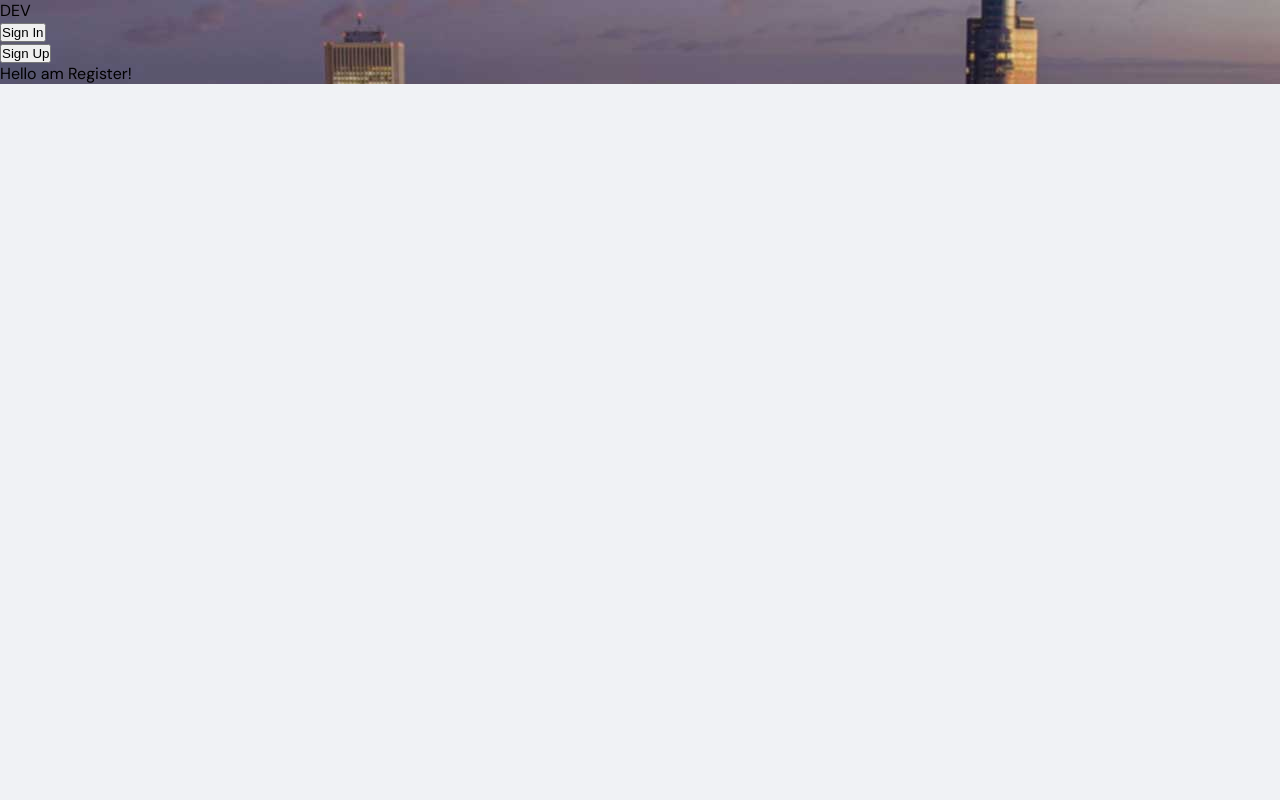
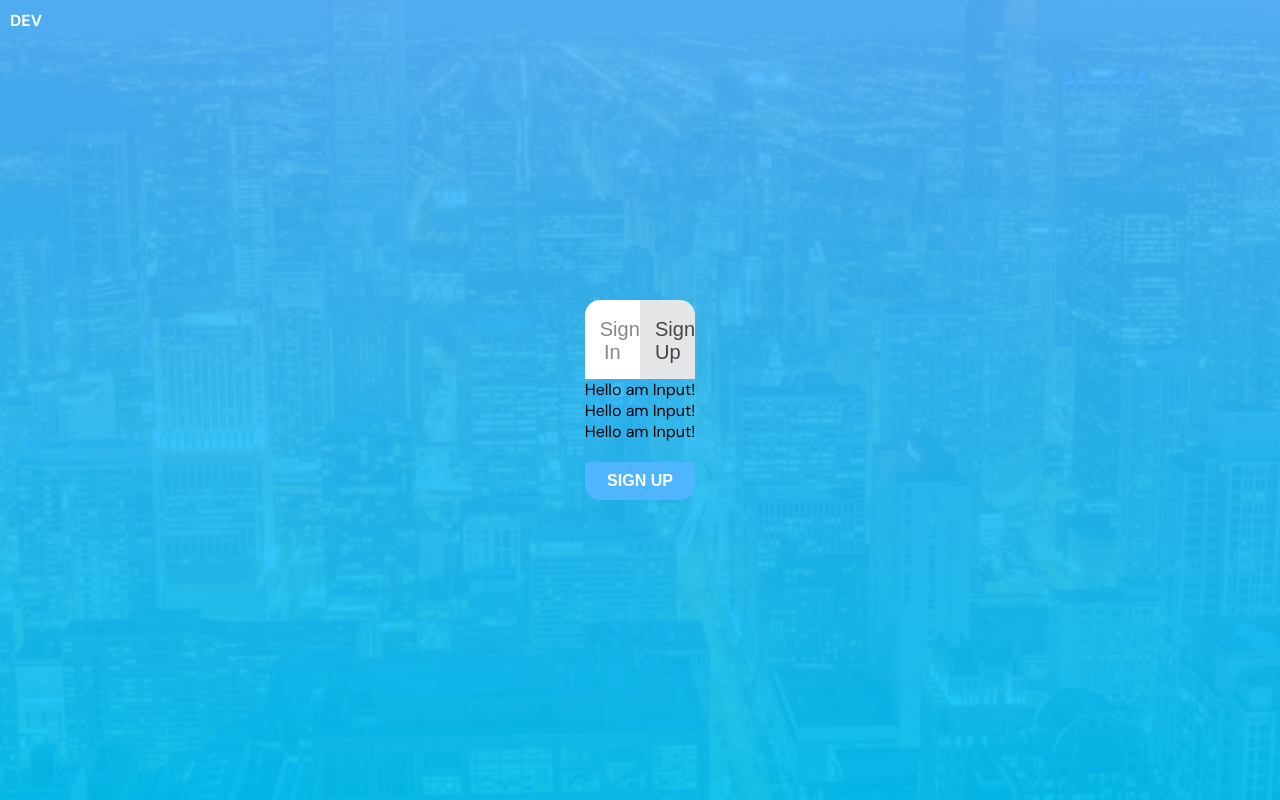
Before and after one commit to Maurici8leaga/Fronted-chat-Mern, a React (Create React App) app: page / in a window 1280 px wide. Both pictures are taken after a click on the button "Sign Up". Built offline with nearby package versions, Linux system fonts and the light colour scheme.

Commit message:
Feat: new files, folders and features
It was created a new component named ErrorNotFound and for this component was added a route in routes.js file. It was implemented AppRouter in App.jsx. It was created new components  with its scss files too, such as: Register.jsx, Button.jsx and Input.jsx

```diff
--- a/src/App.jsx
+++ b/src/App.jsx
@@ -1,5 +1,5 @@
+import { BrowserRouter } from 'react-router-dom';
 import { AppRouter } from '@root/routes';
-import { BrowserRouter } from 'react-router-dom';
 import '@root/App.scss';
 
 // Design Pattern Atomic: https://medium.com/pixel-perfect/qu%C3%A9-es-el-dise%C3%B1o-at%C3%B3mico-a5cbed06688e
--- a/src/atoms/auth/auth-tabs/AuthTabs.jsx
+++ b/src/atoms/auth/auth-tabs/AuthTabs.jsx
@@ -1,8 +1,8 @@
 import { useState } from 'react';
-import '@atoms/auth/auth-tabs/AuthTabs.scss';
-import backgroundImage from '@assets/images/background.jpg';
 import Login from '@atoms/auth/login/Login';
 import Register from '@atoms/auth/register/Register';
+import backgroundImage from '@assets/images/background.jpg';
+import '@atoms/auth/auth-tabs/AuthTabs.scss';
 
 // Design Pattern Stateful/Stateless: https://www.oscarblancarteblog.com/2018/09/26/componentes-con-estado-y-sin-estado/
 const AuthTabs = () => {
--- a/src/atoms/auth/auth-tabs/AuthTabs.scss
+++ b/src/atoms/auth/auth-tabs/AuthTabs.scss
@@ -0,0 +1,90 @@
+.container-wrapper {
+  width: 100vw;
+  min-height: 100vh;
+  display: grid;
+  justify-content: center;
+  align-content: center;
+  padding: 15px;
+  background-repeat: no-repeat;
+  background-size: cover;
+  background-position: center;
+  position: relative;
+  z-index: 1;
+
+  .environment {
+    position: absolute;
+    padding: 10px;
+    color: var(--white-1);
+    font-weight: 900;
+  }
+
+  &::before {
+    content: '';
+    display: block;
+    position: absolute;
+    z-index: -1;
+    width: 100%;
+    height: 100%;
+    top: 0;
+    left: 0;
+    background: linear-gradient(to bottom, var(--primary-1), var(--primary-2));
+    opacity: 0.9;
+  }
+
+  &-auth {
+    display: flex;
+    justify-content: center;
+    flex-direction: column;
+    text-align: left;
+
+    .tabs {
+      margin: 30px auto;
+      max-width: 500px;
+      overflow: hidden;
+      position: relative;
+      padding: 0;
+      border-top-left-radius: 15px;
+      border-top-right-radius: 15px;
+      border-bottom-right-radius: 15px;
+      border-bottom-left-radius: 15px;
+
+      .tab-group {
+        list-style: none;
+        padding: 0;
+        margin: 0;
+
+        .active button {
+          background: var(--white-3);
+          color: var(--gray-2);
+        }
+
+        li button,
+        .forgot-password,
+        .reset-password {
+          display: block;
+          text-decoration: none;
+          padding: 15px;
+          background: var(--white-1);
+          color: var(--gray-1);
+          font-size: 20px;
+          float: left;
+          width: 50%;
+          border: none;
+          text-align: center;
+          border-top: 3px solid transparent;
+          transition: all 0.4s ease-in-out;
+        }
+      }
+
+      .tab-item {
+        padding: 30px 0 0;
+      }
+
+      .tabs-forgot-password {
+        height: 240px;
+        border-bottom-right-radius: 15px;
+        border-bottom-left-radius: 15px;
+      }
+    }
+  }
+}
--- a/src/atoms/auth/register/Register.jsx
+++ b/src/atoms/auth/register/Register.jsx
@@ -1,7 +1,76 @@
-import React from 'react';
+import { useState, useEffect } from 'react';
+// import { useNavigate } from 'react-router-dom';
+import Button from '@molecules/button/Button';
+import Input from '@molecules/input/Input';
+// import { authService } from '@services/api/auth/auth.service';
+import '@atoms/auth/register/Register.scss';
 
 const Register = () => {
-  return <div>Hello am Register!</div>;
+  // states
+  const [username, setUsername] = useState('');
+  const [email, setEmail] = useState('');
+  const [password, setPassword] = useState('');
+  const [loading, setLoading] = useState(false);
+  // const [errorMessage, setErrorMessage] = useState('');
+  // const [alertType, setAlertType] = useState('');
+  // const [hasError, setHasError] = useState(false);
+  // const [user, setUser] = useState();
+
+  // const navigate = useNavigate();
+  // "useNavigate" es un hook para navegar a otra pagina esto es de la version react-routter-dom 6
+  // este useNavigate espera un "to" el cual se le puede pasar "/" conn la direccion o puedes coloca "-1" para regresar una pag anterior  o "+1" para ir adelante
+
+  const registerUser = async (event) => {
+    setLoading(true);
+    // este "setLoading" pasara a true si el usuario lleno todos los input y le dio click al button
+    event.preventDefault();
+  };
+
+  // ciclos de vida
+  useEffect(() => {}, []);
+
+  return (
+    <form className="auth-form" onSubmit={registerUser}>
+      <div className="form-input-container">
+        <Input
+          id="username"
+          name="username"
+          type="text"
+          value={username}
+          labelText="Username"
+          placeholder="Enter Username"
+          style={{}}
+          handleChange={(event) => setUsername(event.target.value)}
+        />
+        <Input
+          id="email"
+          name="email"
+          type="text"
+          value={email}
+          labelText="Email"
+          placeholder="Enter Email"
+          style={{}}
+          handleChange={(event) => setEmail(event.target.value)}
+        />
+        <Input
+          id="password"
+          name="password"
+          type="text"
+          value={password}
+          labelText="Password"
+          placeholder="Enter Password"
+          style={{}}
+          handleChange={(event) => setPassword(event.target.value)}
+        />
+      </div>
+      <Button
+        label={`${loading ? 'SIGN UP IN PROGRESS...' : 'SIGN UP'}`}
+        className="auth-button button"
+        disabled={!username || !email || !password}
+        // disabled es paraa que si el usuario no ha llenado los inputs este no se habilite
+      />
+    </form>
+  );
 };
 
 export default Register;
--- /dev/null
+++ b/src/atoms/auth/register/Register.scss
@@ -0,0 +1,61 @@
+.auth-form {
+  .form-input-container {
+    margin-bottom: 20px;
+
+    .checkmark-container {
+      display: flex;
+      align-items: baseline;
+      font-size: 14px;
+      cursor: pointer;
+      user-select: none;
+
+      input {
+        margin-right: 10px;
+        cursor: pointer;
+      }
+    }
+
+    .error {
+      border: 1px solid var(--error);
+    }
+  }
+
+  .auth-button {
+    color: var(--white-1);
+    background-color: var(--primary-1);
+    border-color: var(--primary-1);
+    display: block;
+    width: 100%;
+    font-weight: 700;
+    cursor: pointer;
+
+    &:disabled {
+      cursor: not-allowed;
+      pointer-events: none;
+      background-color: var(--primary-1);
+      opacity: 0.5;
+      border-color: var(--primary-1);
+    }
+  }
+
+  a {
+    color: inherit;
+    text-decoration: none;
+  }
+
+  .forgot-password {
+    display: flex;
+    padding-top: 10px;
+    cursor: pointer;
+    justify-content: flex-end;
+
+    .arrow-right {
+      margin-left: 2px;
+      margin-top: 2px;
+    }
+
+    &:hover {
+      color: var(--primary-1);
+    }
+  }
+}
--- /dev/null
+++ b/src/atoms/error/ErrorNotFound.jsx
@@ -0,0 +1,20 @@
+import { useNavigate } from 'react-router-dom';
+import Button from '@molecules/button/Button';
+import '@atoms/error/ErrorNotFound.scss';
+
+// Design Patern Render Props: https://medium.com/@miguel.angel.romero.gtz/apuntes-de-react-patrones-render-props-949006ac097f
+const ErrorNotFound = () => {
+  const navigate = useNavigate();
+  // "useNavigate" es un hook para navegar a otra pagina esto es de la version react-routter-dom 6
+  // este useNavigate espera un "to" el cual se le puede pasar "/" conn la direccion o puedes coloca "-1" para regresar una pag anterior  o "+1" para ir adelante
+
+  return (
+    <div className="error-container">
+      <div className="oops">Oops!</div>
+      <p className="not-found">Error 404: Page Not Found</p>
+      <Button label="Back Home" className="back-button button" handleClick={() => navigate(-1)} />
+    </div>
+  );
+};
+
+export default ErrorNotFound;
--- /dev/null
+++ b/src/atoms/error/ErrorNotFound.scss
@@ -0,0 +1,30 @@
+.error-container {
+  height: 100vh;
+  display: flex;
+  flex-direction: column;
+  align-items: center;
+  justify-content: center;
+
+  .oops {
+    font-weight: 700;
+    color: var(--primary-1);
+    font-size: 10rem;
+    text-transform: uppercase;
+  }
+
+  .not-found {
+    font-size: 2rem;
+    font-weight: 700;
+    color: var(--primary-1);
+  }
+
+  .back-button {
+    color: var(--white-1);
+    background-color: var(--primary-1);
+    border-color: var(--primary-1);
+    display: block;
+    margin-top: 40px;
+    font-weight: 700;
+    cursor: pointer;
+  }
+}
--- /dev/null
+++ b/src/molecules/button/Button.jsx
@@ -0,0 +1,27 @@
+import PropTypes from 'prop-types';
+
+const Button = (props) => {
+  const { label, className, handleClick } = props;
+  // este seran los props que este component solicite para si poder sastifacer
+
+  return (
+    <>
+      <button className={className} onClick={handleClick}>
+        {label}
+      </button>
+    </>
+  );
+};
+
+// Design Pattern Observer: https://refactoring.guru/es/design-patterns/observer
+Button.propTypes = {
+  // Proptypes ya viene incorporado en. react
+  // PropTypes usualmente lo recibe los hijos , son como las interfaces de typescript
+  label: PropTypes.string.isRequired,
+  // si un elemento es "isRequired" si no se le pasa este, dara un error en el terminal
+  className: PropTypes.string.isRequired,
+  handleClick: PropTypes.func
+  // si no se le coloca "isRequired" hace que sea opcional el prop
+};
+
+export default Button;
--- /dev/null
+++ b/src/molecules/input/Input.jsx
@@ -0,0 +1,7 @@
+import React from 'react';
+
+const Input = () => {
+  return <div>Hello am Input!</div>;
+};
+
+export default Input;
```
Also changed, not shown: src/routes.js (+8 -0 lines).
